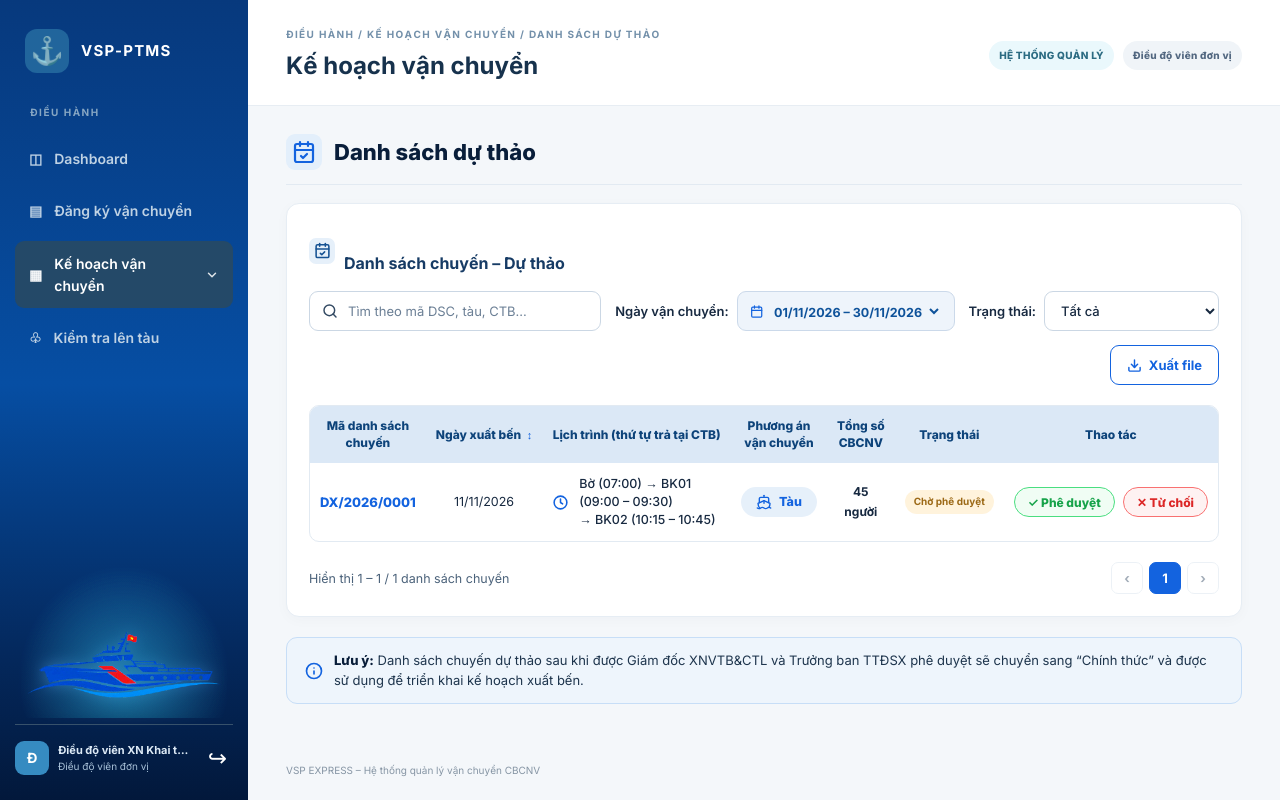
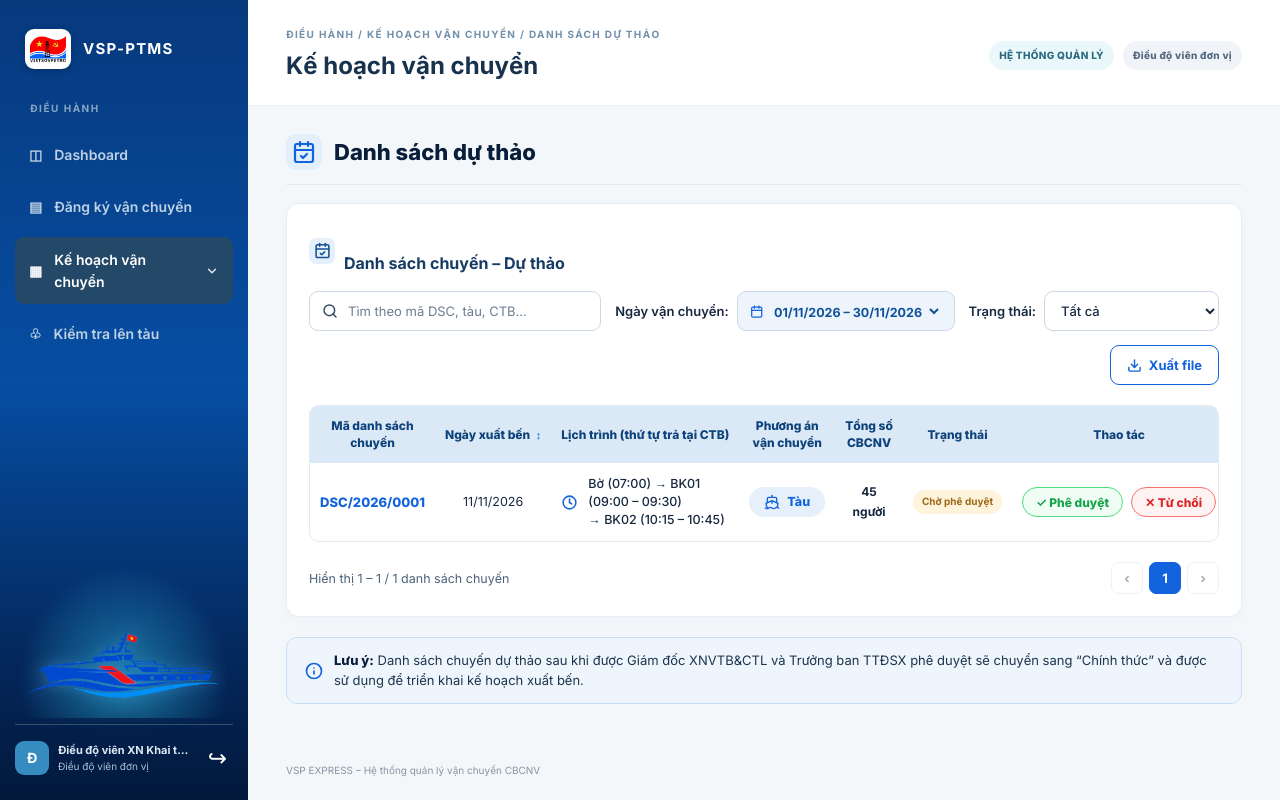
Before and after one commit to Minh1665/vsp, a plain HTML site: page trips_draft.html in a window 1280 px wide. Drawn offline with Linux system fonts and the light colour scheme; a web font is replaced by a local one.

Commit message:
làm ơn hãy nói đây là final đi

```diff
--- a/css/style.css
+++ b/css/style.css
@@ -4280,3 +4280,23 @@ body.login-page *::after {
     position: relative;
     z-index: 2;
 }
+.sidebar .brandmark {
+    width: 46px;
+    height: 40px;
+    padding: 4px 5px;
+    border-radius: 9px;
+    background: #ffffff;
+    display: flex;
+    align-items: center;
+    justify-content: center;
+    flex-shrink: 0;
+    overflow: hidden;
+    box-shadow: 0 2px 6px rgba(0, 0, 0, 0.18);
+}
+
+.sidebar .brandmark img {
+    width: 100%;
+    height: 100%;
+    object-fit: contain;
+    display: block;
+}
--- a/trips_draft.html
+++ b/trips_draft.html
@@ -13,7 +13,9 @@
 
 <aside class="sidebar">
     <div class="brand">
-        <div class="brandmark">⚓</div>
+        <div class="brandmark">
+            <img src="./image/logo.png" alt="Logo Vietsovpetro">
+        </div>
         <div>
             <strong>VSP-PTMS</strong>
         </div>
@@ -174,7 +176,7 @@
                     <tbody>
                     <tr>
                         <td>
-                            <a href="trip_schedule.html?code=DX/2026/0001" class="dx-code-link">DX/2026/0001</a>
+                            <a href="trip_schedule.html?code=DX/2026/0001" class="dx-code-link">DSC/2026/0001</a>
                         </td>
                         <td>11/11/2026</td>
                         <td>
```
Also changed, not shown: boarding.html (+3 -1 lines), index.html (+3 -1 lines), request_acp.html (+3 -1 lines), request_detail.html (+3 -1 lines), request_new.html (+3 -1 lines), requests.html (+3 -1 lines), schedule.html (+3 -1 lines), trip_detail.html (+3 -1 lines), trips.html (+3 -1 lines), trips_official.html (+3 -1 lines), image/logo.png (added).
